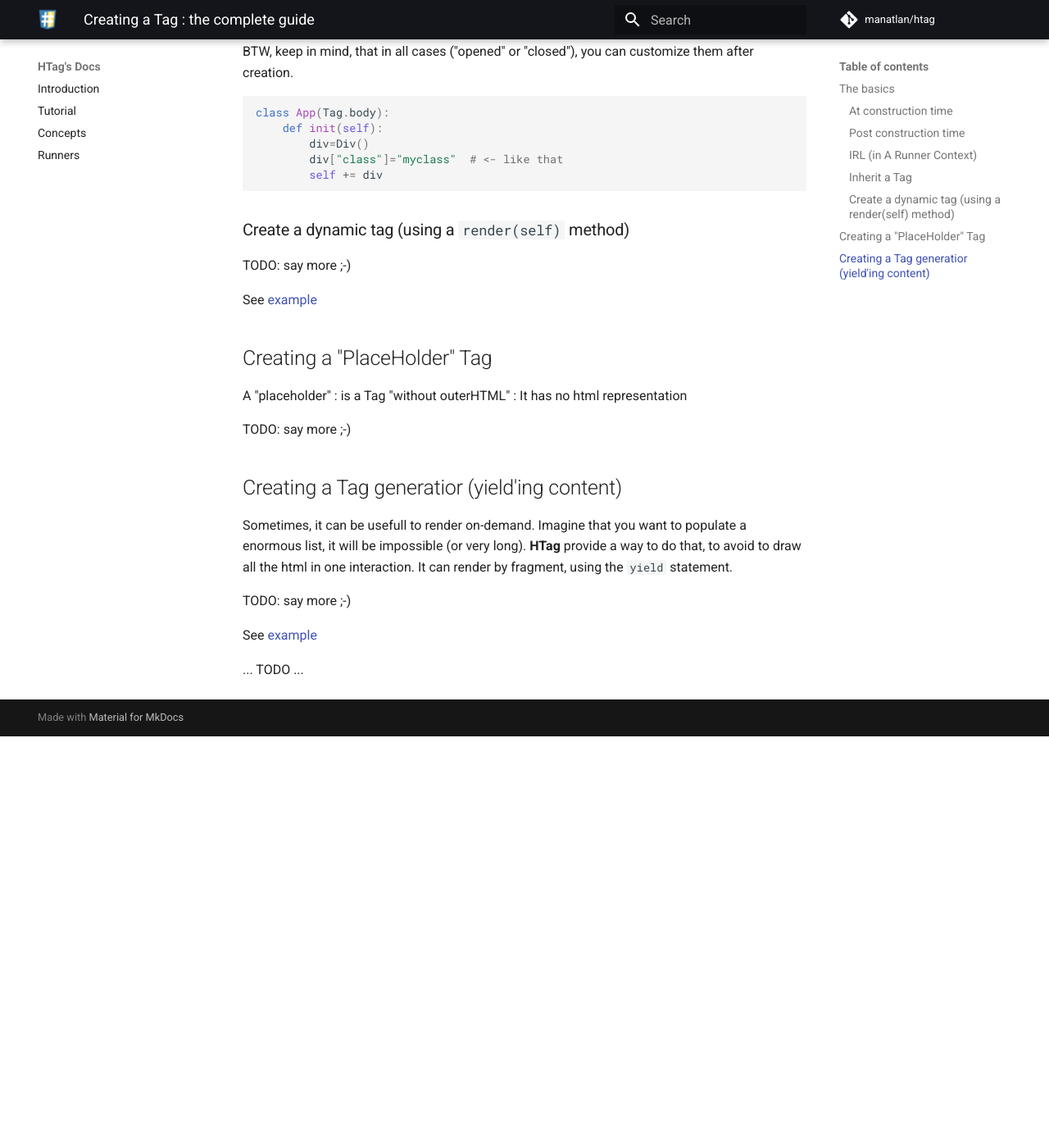
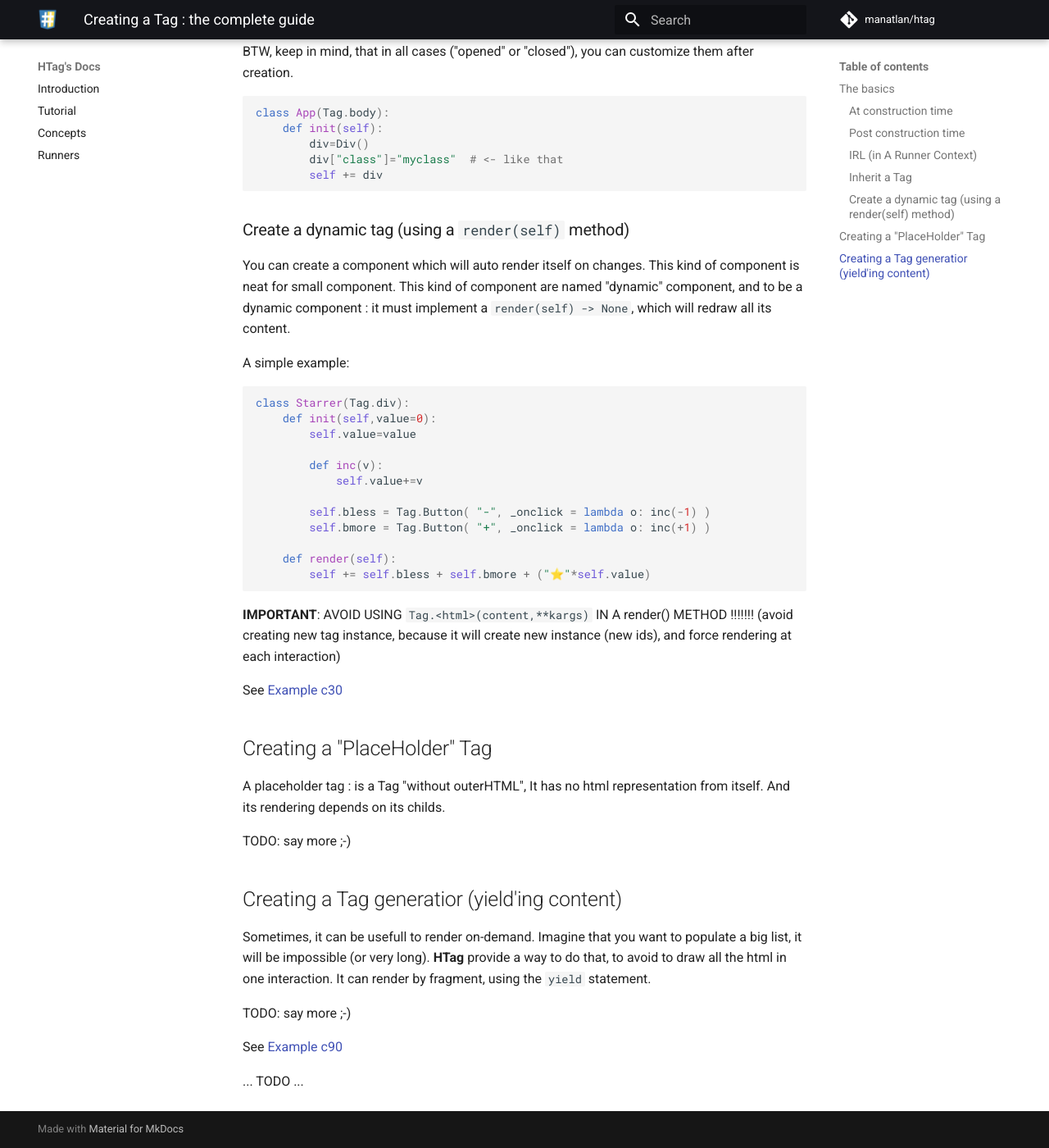
Before and after one commit to manatlan/htag, an MkDocs documentation site: the page built from docs/creating_a_tag.md, in a window 1280 px wide and 1400 px high, scrolled down 4265 px. Shown: the whole window at 82% size. Built offline with MkDocs 1.6.1 and Material for MkDocs 9.7.7, drawn with Linux system fonts in a browser that asks for light colours; comment, search, counter and statistics services are not loaded; before the commit the page ends 5163 px from its top, so only the background shows below that.

Commit message:
Update creating_a_tag.md

````diff
--- a/docs/creating_a_tag.md
+++ b/docs/creating_a_tag.md
@@ -192,22 +192,40 @@ class App(Tag.body):
 
 ### Create a dynamic tag (using a `render(self)` method)
 
-TODO: say more ;-)
+You can create a component which will auto render itself on changes. This kind of component is neat for small component. This kind of component are named "dynamic" component, and to be a dynamic component : it must implement a `render(self) -> None`, which will redraw all its content.
 
-See [example](https://htag.glitch.me/Test?app=c30)
+A simple example:
+```python
+class Starrer(Tag.div):
+    def init(self,value=0):
+        self.value=value
+
+        def inc(v):
+            self.value+=v
+
+        self.bless = Tag.Button( "-", _onclick = lambda o: inc(-1) )
+        self.bmore = Tag.Button( "+", _onclick = lambda o: inc(+1) )
+
+    def render(self):
+        self += self.bless + self.bmore + ("⭐"*self.value)
+```
+
+**IMPORTANT**: AVOID USING `Tag.<html>(content,**kargs)` IN A render() METHOD !!!!!!! (avoid creating new tag instance, because it will create new instance (new ids), and force rendering at each interaction)
+
+See [Example c30](https://htag.glitch.me)
 
 ## Creating a "PlaceHolder" Tag
 
-A "placeholder" : is a Tag "without outerHTML" : It has no html representation
+A placeholder tag : is a Tag "without outerHTML", It has no html representation from itself. And its rendering depends on its childs.
 
 TODO: say more ;-)
 
 ## Creating a Tag generatior (yield'ing content)
 
-Sometimes, it can be usefull to render on-demand. Imagine that you want to populate a enormous list, it will be impossible (or very long). **HTag** provide a way to do that, to avoid to draw all the html in one interaction. It can render by fragment, using the `yield` statement.
+Sometimes, it can be usefull to render on-demand. Imagine that you want to populate a big list, it will be impossible (or very long). **HTag** provide a way to do that, to avoid to draw all the html in one interaction. It can render by fragment, using the `yield` statement.
 
 TODO: say more ;-)
 
-See [example](https://htag.glitch.me/Test?app=c90)
+See [Example c90](https://htag.glitch.me)
 
 ... TODO ...
````
